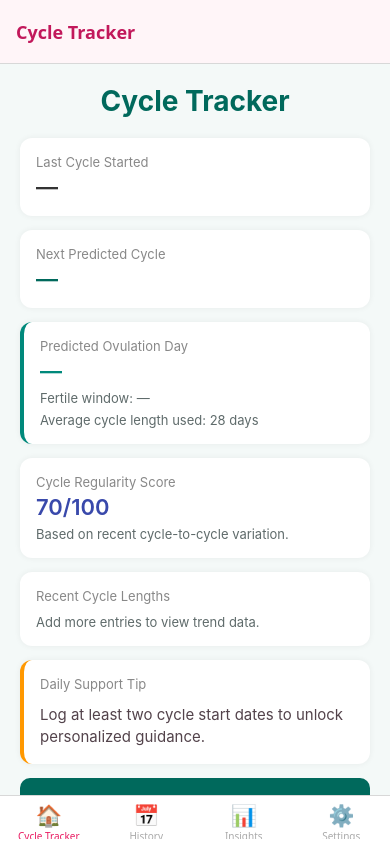
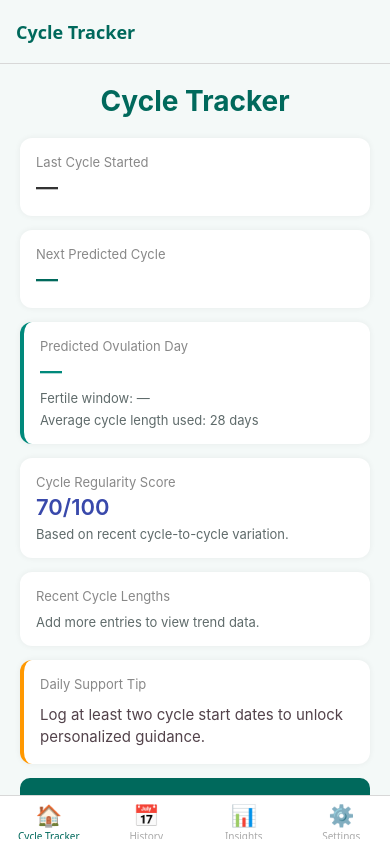
Before and after one commit to nathanshabach-hub/mens-cycle-tracker, a React Native app: screen / in a window 390 px wide. Built offline with nearby package versions, Linux system fonts and the light colour scheme; what expo-notifications would draw is missing.

Commit message:
Update app header and tab bar colours to teal scheme

```diff
--- a/App.tsx
+++ b/App.tsx
@@ -25,10 +25,10 @@ export default function App() {
             };
             return <Text style={{ fontSize: size - 4 }}>{icons[route.name]}</Text>;
           },
-          tabBarActiveTintColor: '#E91E63',
+          tabBarActiveTintColor: '#00695C',
           tabBarInactiveTintColor: '#aaa',
-          headerStyle: { backgroundColor: '#FFF5F8' },
-          headerTintColor: '#C2185B',
+          headerStyle: { backgroundColor: '#F4F9F8' },
+          headerTintColor: '#00695C',
           headerTitleStyle: { fontWeight: '700' },
         })}
       >
```
